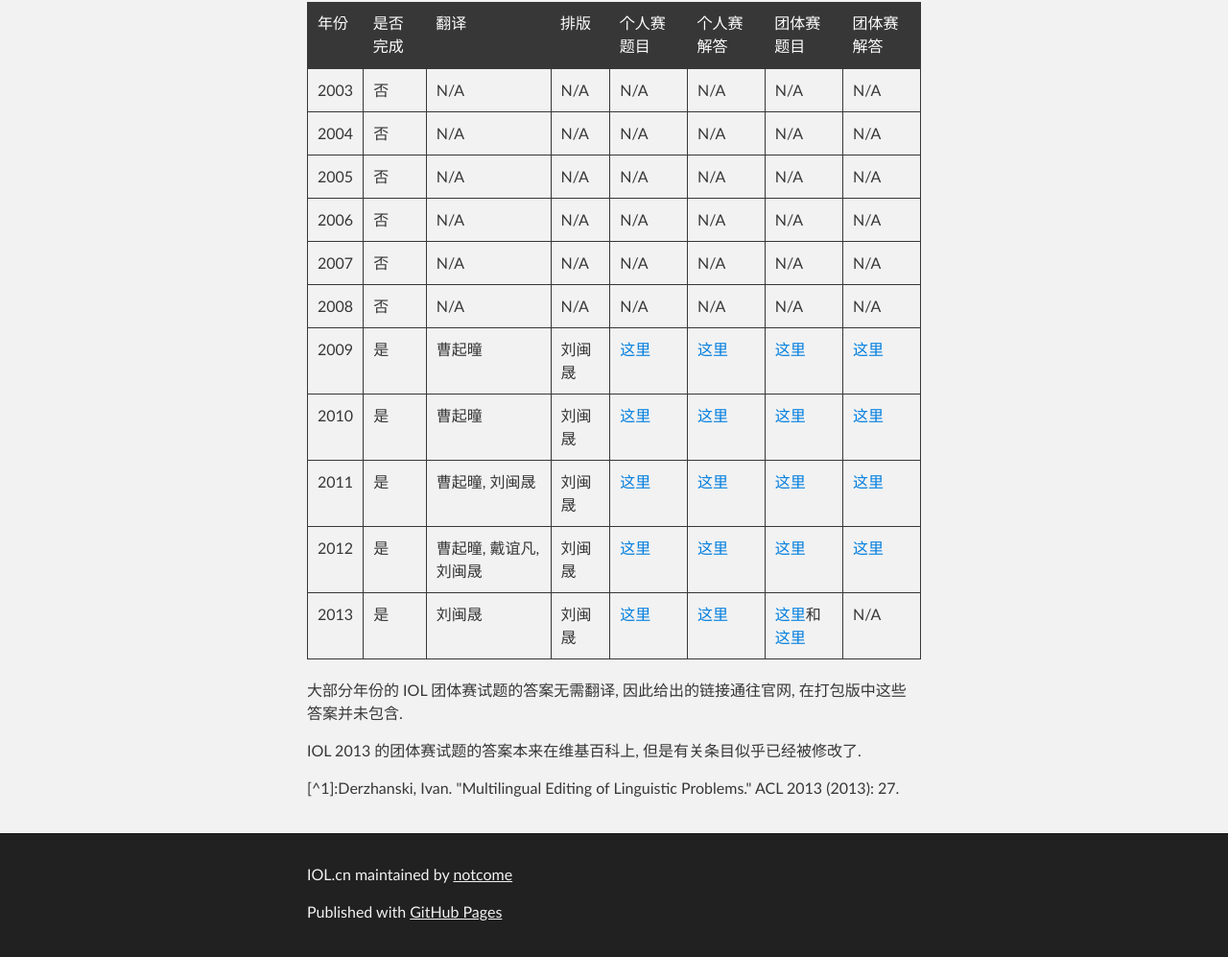
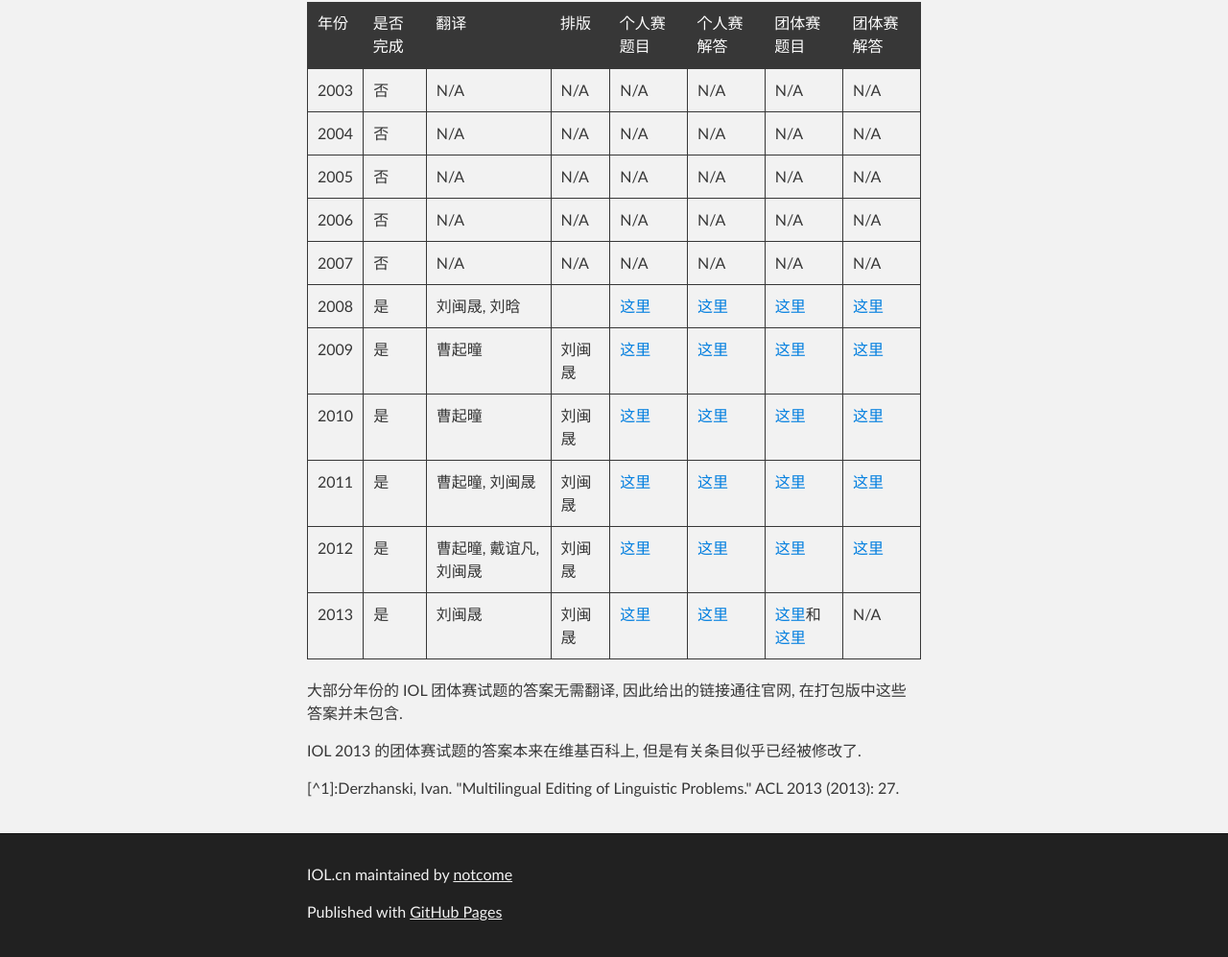
Before and after one commit to yan-ac/IOL.cn, a plain HTML site: page index.html in a window 1280 px wide. Shown: the part 718-1715 px from the top of the page at 96% size. Drawn offline with Linux system fonts and the light colour scheme.

Commit message:
publish IOL 6

```diff
--- a/index.html
+++ b/index.html
@@ -113,13 +113,13 @@
 </tr>
 <tr>
 <td>2008</td>
-<td>否</td>
-<td>N/A</td>
-<td>N/A</td>
-<td>N/A</td>
-<td>N/A</td>
-<td>N/A</td>
-<td>N/A</td>
+<td>是</td>
+<td>刘闽晟, 刘晗</td>
+<td></td>
+<td><a href="/PDFs/iol-2008-indiv-prob.cn.pdf">这里</a></td>
+<td><a href="/PDFs/iol-2008-indiv-solu.cn.pdf">这里</a></td>
+<td><a href="/PDFs/iol-2008-team-prob.cn.pdf">这里</a></td>
+<td><a href="/PDFs/iol-2008-team-solu.cn.pdf">这里</a></td>
 </tr>
 <tr>
 <td>2009</td>
```
Also changed, not shown: 8 other files.
